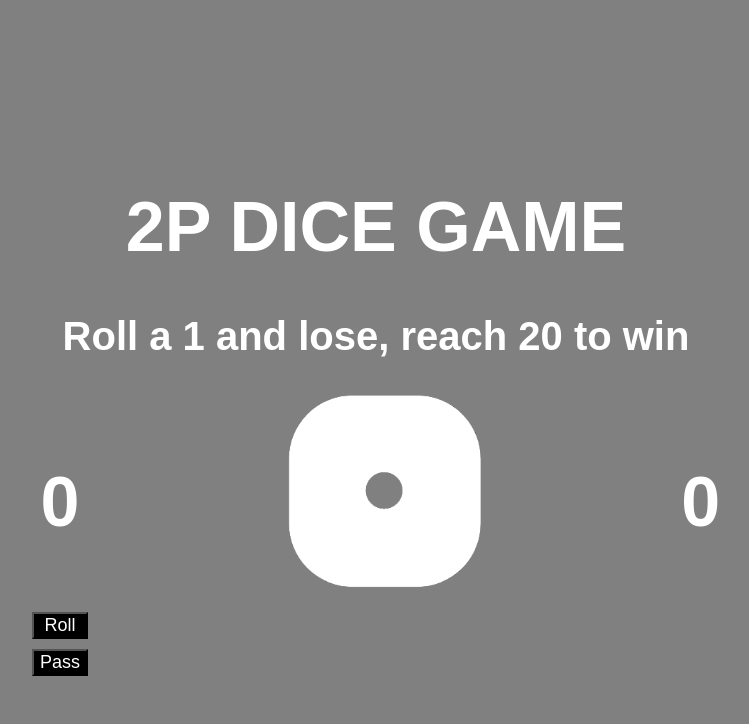
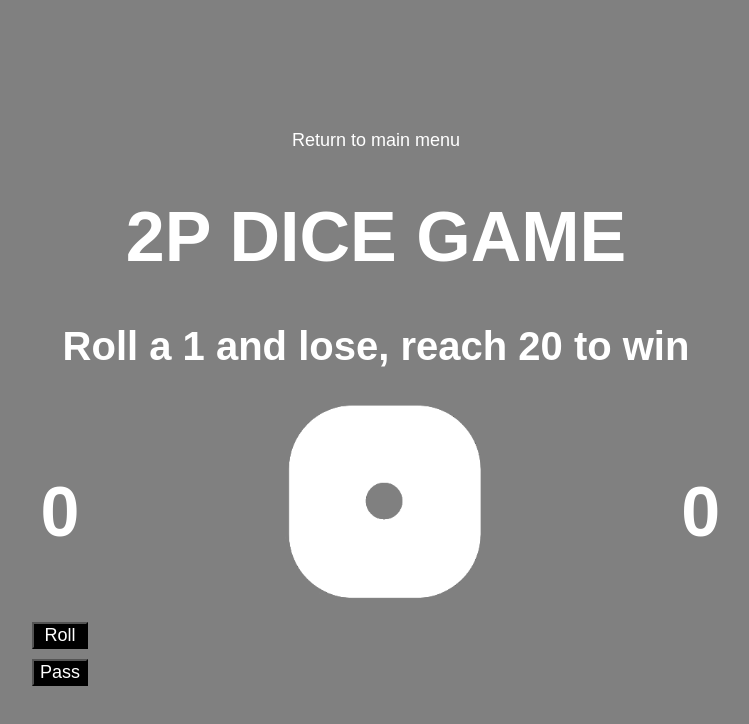
Before and after one commit to Arician/week3dicegame, a plain HTML site: page 2p.html in a window 1280 px wide. Shown: the whole page, without its empty margins (264-1013 px from the left). Drawn offline with Linux system fonts and the light colour scheme.

Commit message:
main menu buttons added

```diff
--- a/2p.html
+++ b/2p.html
@@ -7,6 +7,7 @@
 </head>
 <body>
     <div class="page">
+        <a href="index.html">Return to main menu</a>
         <header>
             <h1 id="mpTitle">2P DICE GAME</h1>
             <h2 id="mpSubTitle">Roll a 1 and lose, reach 20 to win</h2>
```
Also changed, not shown: 1p.html (+1 -0 lines).
